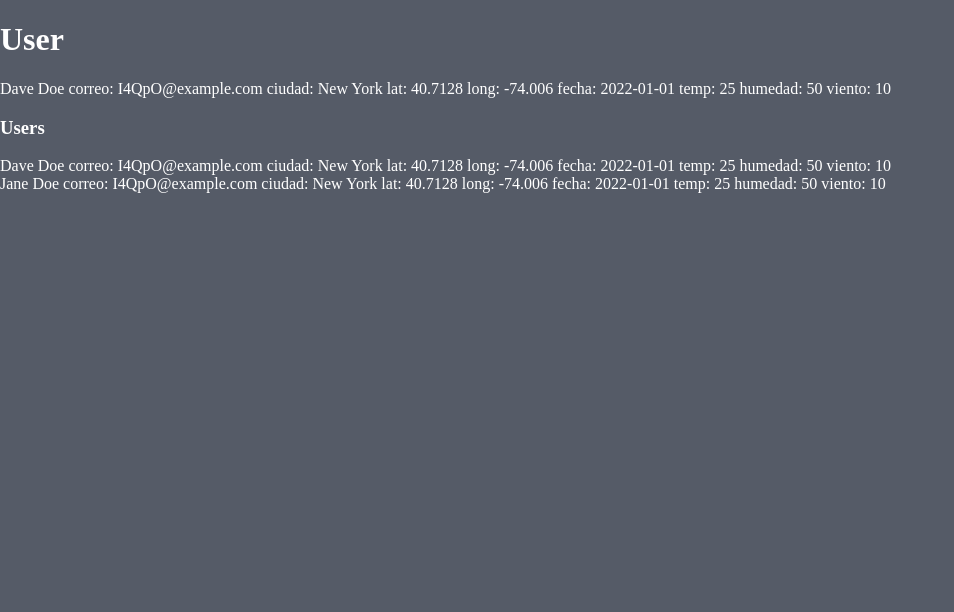
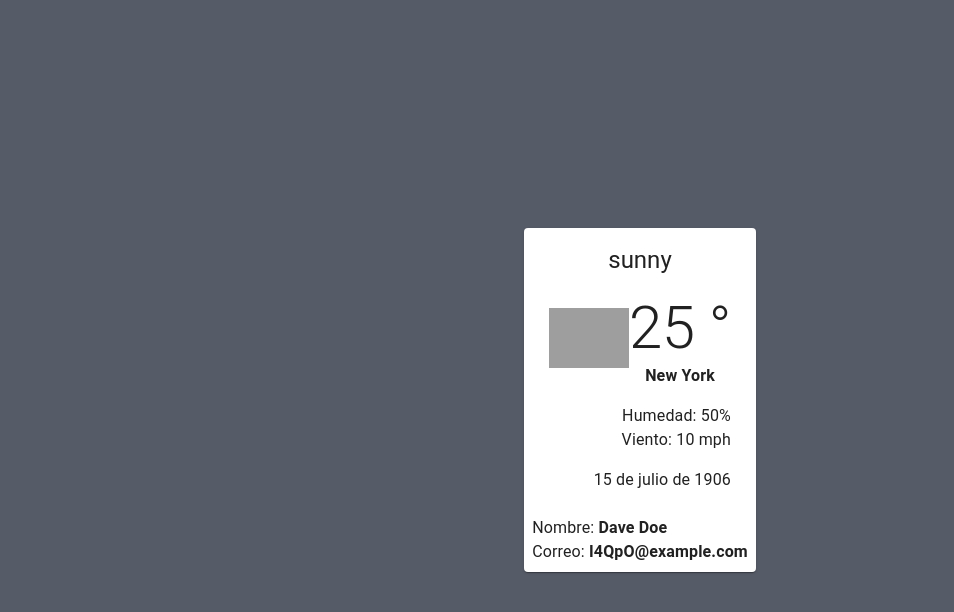
Before and after one commit to jkevxx/weather-app, a React (Vite) app: page /user/1 in a window 1280 px wide. Shown: the top 612 px of the page, without its empty margins (0-954 px from the left). Built offline with nearby package versions, Linux system fonts and the light colour scheme; grey boxes are pictures that could not be loaded.

Commit message:
[feature] - show weather info in cards

```diff
--- /dev/null
+++ b/src/components/WeatherCard.tsx
@@ -0,0 +1,62 @@
+import { Box, Card, CardContent, Typography } from '@mui/material';
+import { getDayOfWeek } from '../utils/getDate';
+
+interface Props {
+  datetime: string;
+  conditions: string;
+  temp: number;
+  humidity: number;
+  windspeed: number;
+  icon: string;
+}
+
+const WeatherCard = ({
+  datetime,
+  conditions,
+  temp,
+  humidity,
+  windspeed,
+  icon,
+}: Props) => {
+  return (
+    <Card sx={{ width: 180 }}>
+      <CardContent>
+        <Typography variant="h6" sx={{ textAlign: 'center' }}>
+          {getDayOfWeek(datetime)}
+        </Typography>
+
+        <Typography sx={{ textAlign: 'center' }}>{conditions}</Typography>
+        <Box
+          sx={{
+            display: 'flex',
+            justifyContent: 'space-between',
+            alignItems: 'center',
+          }}
+        >
+          <Box>
+            <img
+              style={{ width: 64 }}
+              src={`http://openweathermap.org/img/wn/${icon}@2x.png`}
+              alt={conditions}
+            />
+          </Box>
+          <Box
+            sx={{
+              textAlign: 'center',
+              display: 'flex',
+              flexDirection: 'column',
+            }}
+          >
+            <Typography variant="h5">{temp} °</Typography>
+          </Box>
+        </Box>
+        <Box sx={{ textAlign: 'center' }}>
+          <Typography>Humedad: {humidity}%</Typography>
+          <Typography>Viento: {windspeed} mph</Typography>
+        </Box>
+      </CardContent>
+    </Card>
+  );
+};
+
+export default WeatherCard;
--- a/src/interfaces/UserInterface.ts
+++ b/src/interfaces/UserInterface.ts
@@ -9,6 +9,8 @@ export interface UserInterface {
   lat: number;
   long: number;
   date: string;
+  conditions: string;
+  icon: string;
   temp: number;
   humidity: number;
   windspeed: number;
--- a/src/interfaces/WeatherInterface.ts
+++ b/src/interfaces/WeatherInterface.ts
@@ -1,12 +1,14 @@
 interface ConditionsInterface {
   datetimeEpoch: string;
+  conditions: string;
+  icon: string;
   temp: number;
   humidity: number;
   windspeed: number;
 }
 
 export interface WeatherApiDataInterface {
-  address: string;
+  resolvedAddress: string;
   latitude: number;
   longitude: number;
   currentConditions: ConditionsInterface;
@@ -22,5 +24,4 @@ export interface WeatherForm {
 
 export interface DaysInterface extends ConditionsInterface {
   datetime: string;
-  conditions: string;
 }
--- a/src/pages/User.tsx
+++ b/src/pages/User.tsx
@@ -1,60 +1,134 @@
+import { Box, Card, CardActions, CardContent, Typography } from '@mui/material';
+import { useEffect, useState } from 'react';
 import { useParams } from 'react-router-dom';
+import WeatherCard from '../components/WeatherCard';
 import { useAppSelector } from '../hooks/storeHook';
+import { UserInterfaceWithId } from '../interfaces/UserInterface';
+import { getFormatDate } from '../utils/getDate';
 
 const User = () => {
   const users = useAppSelector((state) => state.users.users);
+  const { userId } = useParams();
+  const [selectedUser, setSelectedUser] = useState<UserInterfaceWithId | null>(
+    null
+  );
 
-  const { userId } = useParams();
+  useEffect(() => {
+    const userFound = users.find((user) => user.id === userId);
+
+    if (userFound) {
+      setSelectedUser(userFound);
+    }
+  }, [users, userId]);
 
   return (
-    <div>
-      <h1>User </h1>
+    <Box
+      sx={{
+        display: 'flex',
+        flexDirection: 'column',
+        justifyContent: 'center',
+        alignItems: 'center',
+        minHeight: '100vh',
+        gap: 2,
+      }}
+    >
+      <Box
+        sx={{
+          maxWidth: 1200,
+          width: '100%',
+          display: 'flex',
+          flexDirection: 'column',
+          justifyContent: 'center',
+          alignItems: 'center',
+          gap: 2,
+          mt: 2,
+        }}
+      >
+        <Card
+          sx={{
+            display: 'flex',
+            flexDirection: 'column',
+            justifyContent: 'center',
+            alignItems: 'center',
+          }}
+        >
+          <CardContent
+            sx={{
+              display: 'flex',
+              flexDirection: 'column',
+              gap: 2,
+            }}
+          >
+            <Typography variant="h5" sx={{ textAlign: 'center' }}>
+              {selectedUser?.conditions}
+            </Typography>
+            <Box
+              sx={{
+                display: 'flex',
+                justifyContent: 'space-between',
+                alignItems: 'center',
+              }}
+            >
+              <Box>
+                <img
+                  style={{ width: 80 }}
+                  src={`http://openweathermap.org/img/wn/${selectedUser?.icon}@2x.png`}
+                  alt={selectedUser?.conditions}
+                />
+              </Box>
+              <Box
+                sx={{
+                  textAlign: 'center',
+                  display: 'flex',
+                  flexDirection: 'column',
+                }}
+              >
+                <Typography variant="h2">{selectedUser?.temp} °</Typography>
+                <Typography>
+                  <strong>{selectedUser?.city}</strong>
+                </Typography>
+              </Box>
+            </Box>
+            <Box sx={{ textAlign: 'right' }}>
+              <Typography>Humedad: {selectedUser?.humidity}%</Typography>
+              <Typography>Viento: {selectedUser?.windspeed} mph</Typography>
+            </Box>
+            <Box sx={{ textAlign: 'right' }}>
+              <Typography>{getFormatDate(selectedUser?.date)}</Typography>
+            </Box>
+          </CardContent>
+          <CardActions>
+            <Box
+              sx={{
+                display: 'flex',
+                flexDirection: 'column',
+                alignItems: 'flex-start',
+              }}
+            >
+              <Typography>
+                Nombre: <strong>{selectedUser?.name}</strong>
+              </Typography>
+              <Typography>
+                Correo: <strong>{selectedUser?.email}</strong>
+              </Typography>
+            </Box>
+          </CardActions>
+        </Card>
 
-      {users.map((user) => {
-        if (user.id === userId) {
-          return (
-            <div key={user.id}>
-              <span>{user.name} </span>
-              <span>correo: {user.email} </span>
-              <span>ciudad: {user.city} </span>
-              <span>lat: {user.lat} </span>
-              <span>long: {user.long} </span>
-              <span>fecha: {user.date} </span>
-              <span>temp: {user.temp} </span>
-              <span>humedad: {user.humidity} </span>
-              <span>viento: {user.windspeed} </span>
-              {user.days.map((day, index) => (
-                <div key={day.datetime}>
-                  <span>
-                    fecha dia {index}: {day.datetime}
-                  </span>
-                  <span>temp: {day.temp} </span>
-                  <span>humedad: {day.humidity} </span>
-                  <span>viento: {day.windspeed} </span>
-                  <span>condiciones: {day.conditions} </span>
-                </div>
-              ))}
-            </div>
-          );
-        }
-      })}
-
-      <h3>Users</h3>
-
-      {users.map((user) => (
-        <div key={user.id}>
-          <span>{user.name} </span>
-          <span>correo: {user.email} </span>
-          <span>ciudad: {user.city} </span>
-          <span>lat: {user.lat} </span>
-          <span>long: {user.long} </span>
-          <span>fecha: {user.date} </span>
-          <span>temp: {user.temp} </span>
-          <span>humedad: {user.humidity} </span>
-          <span>viento: {user.windspeed} </span>
-        </div>
-      ))}
-    </div>
+        <Box
+          sx={{
+            display: 'flex',
+            flexWrap: 'wrap',
+            justifyContent: 'center',
+            gap: 2,
+          }}
+        >
+          {selectedUser?.days.slice(1).map((day) => (
+            <WeatherCard key={day.datetime} {...day} />
+          ))}
+        </Box>
+      </Box>
+    </Box>
   );
 };
 
--- a/src/redux/user/userSlice.ts
+++ b/src/redux/user/userSlice.ts
@@ -14,6 +14,8 @@ const DEFAULT_STATE = [
     lat: 40.7128,
     long: -74.006,
     date: '2022-01-01',
+    conditions: 'sunny',
+    icon: '01d',
     temp: 25,
     humidity: 50,
     windspeed: 10,
@@ -27,6 +29,8 @@ const DEFAULT_STATE = [
     lat: 40.7128,
     long: -74.006,
     date: '2022-01-01',
+    conditions: 'sunny',
+    icon: '01d',
     temp: 25,
     humidity: 50,
     windspeed: 10,
--- a/src/utils/getDate.ts
+++ b/src/utils/getDate.ts
@@ -1,4 +1,4 @@
-const getCurrentDate = () => {
+export const getCurrentDate = () => {
   const currentDate = new Date();
 
   const year = currentDate.getFullYear();
@@ -10,7 +10,7 @@ const getCurrentDate = () => {
   return formattedDate;
 };
 
-const getDay5 = () => {
+export const getDay5 = () => {
   const currentDate = new Date();
 
   const futureDate = new Date(currentDate);
@@ -25,4 +25,44 @@ const getDay5 = () => {
   return formattedFutureDate;
 };
 
-export { getCurrentDate, getDay5 };
+export const getDateDashFormat = (dateTime: string) => {
+  const fullDate = new Date(parseFloat(dateTime) * 1000);
+
+  const dateDashFormatConverted = `${fullDate.getDate()}-${
+    fullDate.getMonth() + 1
+  }-${fullDate.getFullYear()}`;
+
+  return dateDashFormatConverted;
+};
+
+export const getFormatDate = (dateString: string | undefined) => {
+  if (!dateString) {
+    return '';
+  }
+  const [day, month, year] = dateString.split('-').map(Number);
+
+  const date = new Date(year, month - 1, day);
+
+  const options: Intl.DateTimeFormatOptions = {
+    day: 'numeric',
+    month: 'long',
+    year: 'numeric',
+  };
+
+  const formattedDate = date.toLocaleDateString('es-ES', options);
+
+  return formattedDate;
+};
+
+export const getDayOfWeek = (dateString: string) => {
+  const [day, month, year] = dateString.split('-').map(Number);
+
+  const date = new Date(year, month - 1, day);
+
+  const options: Intl.DateTimeFormatOptions = { weekday: 'long' };
+  const dayOfWeek = date.toLocaleDateString('es-ES', options);
+
+  const dayCapitalized = dayOfWeek.charAt(0).toUpperCase() + dayOfWeek.slice(1);
+
+  return dayCapitalized;
+};
--- /dev/null
+++ b/src/utils/weatherIcons.ts
@@ -0,0 +1,37 @@
+export const IconsDescription = [
+  {
+    icon: '01d',
+    description: 'Clear sky',
+    keywords: ['Sunny', 'Clear'],
+  },
+  {
+    icon: '02d',
+    description: 'few clouds',
+    keywords: ['Cloudy', 'Partially cloudy'],
+  },
+  {
+    icon: '03d',
+    description: 'scattered clouds',
+    keywords: ['Overcast'],
+  },
+  {
+    icon: '09d',
+    description: 'shower rain',
+    keywords: ['Rain', 'Light rain'],
+  },
+  {
+    icon: '10d',
+    description: 'rain',
+    keywords: ['Rain', 'Heavy rain'],
+  },
+  {
+    icon: '11d',
+    description: 'thunderstorm',
+    keywords: ['Storm'],
+  },
+  {
+    icon: '13d',
+    description: 'snow',
+    keywords: ['Snow'],
+  },
+];
```
Also changed, not shown: src/hooks/useApi.tsx (+23 -16 lines), src/hooks/useUserActions.tsx (+8 -0 lines), 1 other file (tests, documents, lock files or other folders).
